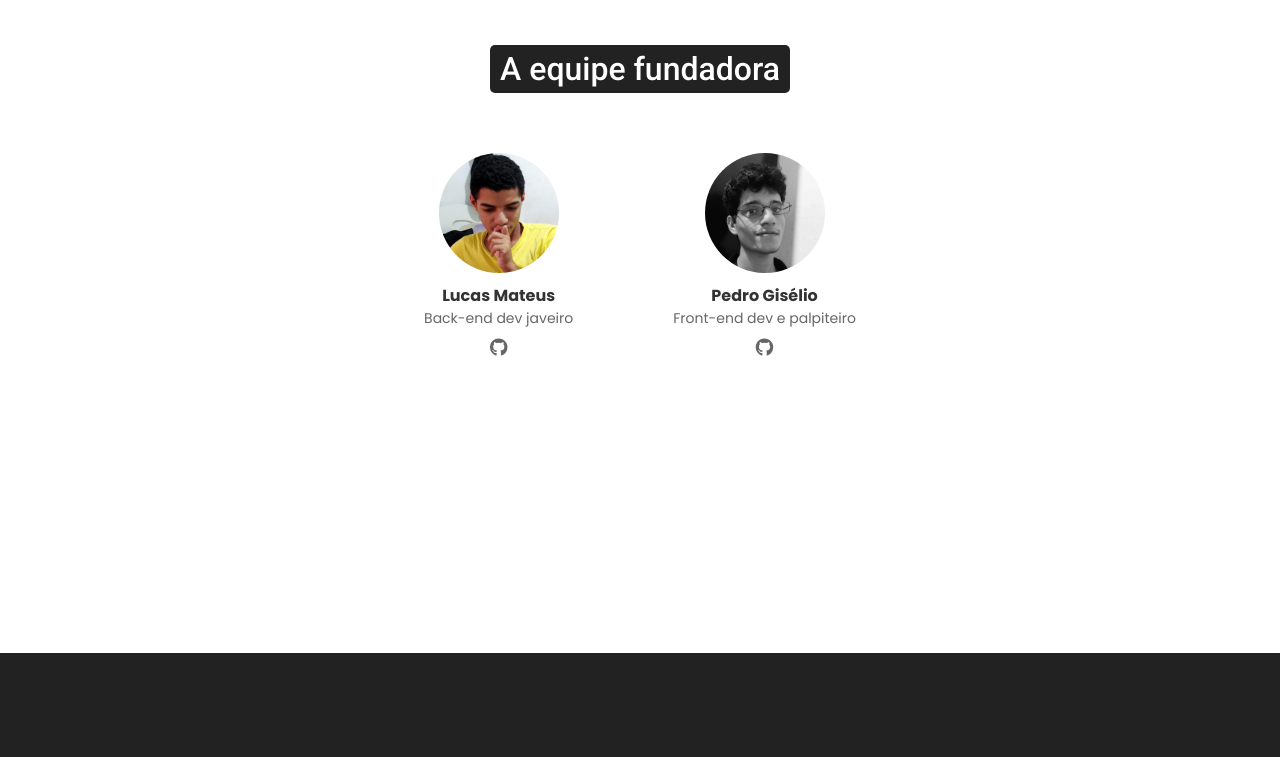
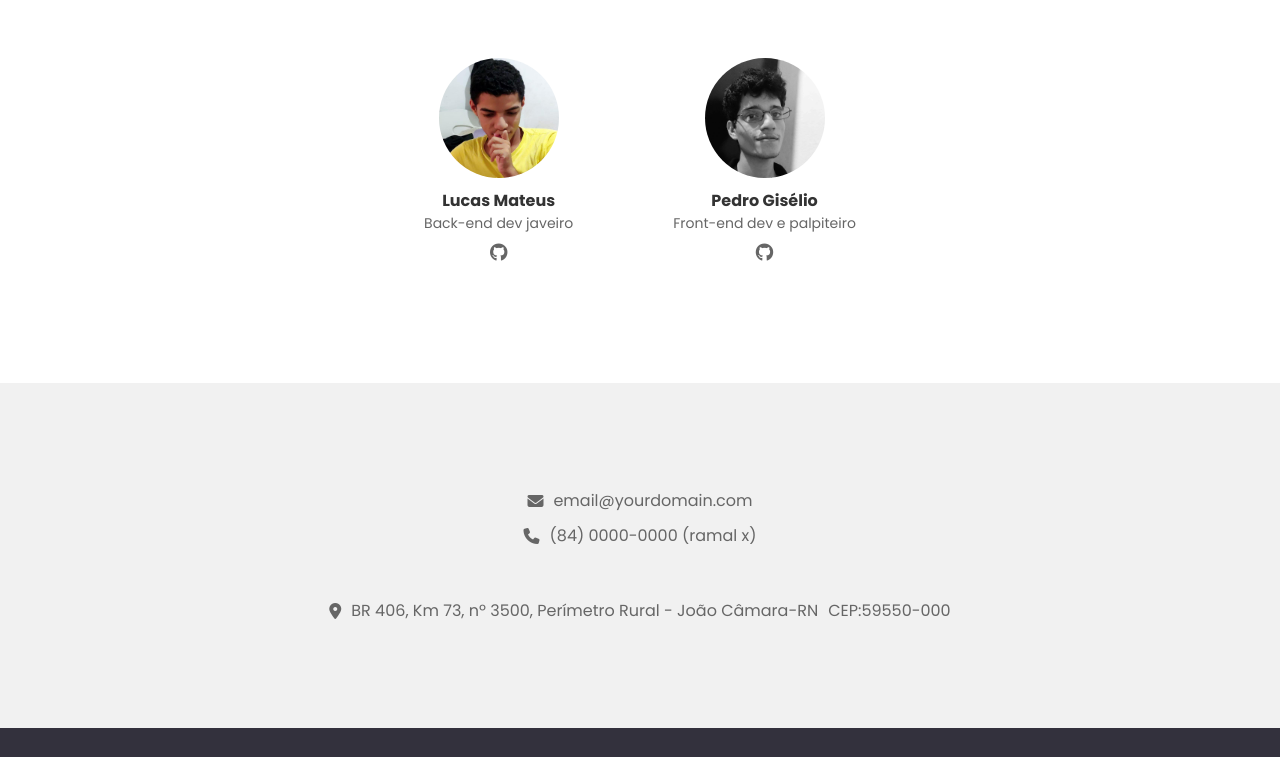
Before and after one commit to pgiselio/ifjobs-next, a Next.js app: page / in a window 1280 px wide. Shown: the part 2006-2763 px from the top of the page. Built offline with nearby package versions, Linux system fonts and the light colour scheme.

Commit message:
sla pq que eu tinha feito isso, mas foi o jeito deixar (useVagas KK)

```diff
--- a/components/landing/navbar.tsx
+++ b/components/landing/navbar.tsx
@@ -4,8 +4,7 @@ import { useAuth } from "../../hooks/useAuth";
 import { Link } from "react-scroll";
 import Image from "next/image";
 import * as NextLink from "next/link";
-import styled from './navbar.module.scss';
-
+import styled from "./navbar.module.scss";
 
 export function LandNavBar() {
   const [menuState, setMenuState] = useState(false);
@@ -15,13 +14,17 @@ export function LandNavBar() {
   const auth = useAuth();
   return (
     <>
-      <div className={styled['landing-header']  + " navigate-container"}>
+      <div className={styled["landing-header"] + " navigate-container"}>
         <nav className={styled["navigate"]}>
           <div className={styled["menu-container"]}>
             <NextLink.default href="/" passHref className={styled["logo-nav"]}>
-                <Image src="/images/logo.svg" alt="" height={34} width={94}/>
+              <Image src="/images/logo.svg" alt="" height={34} width={94} />
             </NextLink.default>
-            <div className={styled["menu"] + (menuState ? " " + styled["active-menu"] : "")}>
+            <div
+              className={
+                styled["menu"] + (menuState ? " " + styled["active-menu"] : "")
+              }
+            >
               <ul>
                 <LandBarItem
                   href="#sec1"
@@ -39,13 +42,13 @@ export function LandNavBar() {
                   setMenuState={setMenuState}
                 />
                 <LandBarItem
-                  href="#sec4"
-                  label="Contato"
+                  href="#sec5"
+                  label="Equipe"
                   setMenuState={setMenuState}
                 />
                 <LandBarItem
-                  href="#sec5"
-                  label="Equipe"
+                  href="#sec4"
+                  label="Contato"
                   setMenuState={setMenuState}
                 />
               </ul>
@@ -54,7 +57,9 @@ export function LandNavBar() {
               {auth.email ? (
                 <button
                   type="button"
-                  className={styled["access-bt"] + (accessState ? " active" : "")}
+                  className={
+                    styled["access-bt"] + (accessState ? " active" : "")
+                  }
                   onClick={() => {
                     window.location.href = "sys";
                   }}
@@ -74,7 +79,11 @@ export function LandNavBar() {
                   auth.email ? navigate.push("sys") : navigate.push("entrar");
                 }}
               ></button>
-              <div className={styled["acesso-mobile"] + (accessState ? " active" : "")}>
+              <div
+                className={
+                  styled["acesso-mobile"] + (accessState ? " active" : "")
+                }
+              >
                 <Acesso />
               </div>
               <div
@@ -138,7 +147,11 @@ function Acesso() {
       <NextLink.default href="entrar" passHref className={styled["login-bt"]}>
         Login
       </NextLink.default>
-      <NextLink.default href="cadastro" passHref className={styled["signup-bt"]}>
+      <NextLink.default
+        href="cadastro"
+        passHref
+        className={styled["signup-bt"]}
+      >
         Cadastro
       </NextLink.default>
     </>
--- a/components/landing/styles.ts
+++ b/components/landing/styles.ts
@@ -72,12 +72,24 @@ export const LandingStyle = styled.div`
       }
     }
     section.cursos-section {
+      background-image: url(images/waves.svg);
+      background-position: center center;
+      background-size: cover;
+      background-blend-mode: color-burn;
+      background-color: #33313d;
+      height: 500px;
       width: 100%;
+      padding: 20px;
+      h1 {
+        color: #f1f1f1;
+        margin-top: -20px;
+        margin-bottom: 40px;
+      }
     }
     section.aderir-section {
       background-color: var(--accent-color-opacity);
       width: 100%;
-      padding: 60px 30px;
+      padding: 100px 30px;
       .img-job-hunt {
         height: 150px;
         margin-bottom: 20px;
@@ -106,14 +118,46 @@ export const LandingStyle = styled.div`
         }
       }
     }
+    section.contatos-section {
+      padding: 100px 30px;
+      width: 100%;
+      background-color: #f1f1f1;
+      min-height: 345px;
+      ul {
+        display: flex;
+        flex-direction: column;
+        align-items: center;
+        justify-content: center;
+        flex-wrap: wrap;
+        gap: 50px;
+        div {
+          display: flex;
+          flex-direction: column;
+          align-items: center;
+          justify-content: center;
+          flex-wrap: wrap;
+          gap: 10px;
+        }
+        li {
+          display: flex;
+          align-items: center;
+          gap: 10px;
+          span,
+          i {
+            font-size: 16px;
+            color: var(--text-b);
+          }
+        }
+      }
+    }
     section.equipe-section {
       padding: 60px 30px;
-      height: calc(100vh - 100px);
+      min-height: 550px;
       width: 100%;
-      h1{
+      h1 {
         margin-bottom: 60px;
         text-align: center;
-        background-color: #222;
+        background-color: #333;
         border-radius: 5px;
         overflow: hidden;
         color: #fff;
@@ -147,15 +191,15 @@ export const LandingStyle = styled.div`
               font-size: 16px;
               color: #333;
             }
-            span{
+            span {
               font-size: 14px;
               color: var(--text-b);
             }
-            a{
+            a {
               margin-top: 5px;
               font-size: 18px;
               color: var(--text-b);
-              :hover{
+              :hover {
                 color: var(--text-a);
               }
             }
@@ -169,14 +213,17 @@ export const LandingStyle = styled.div`
     display: flex;
     align-items: center;
     justify-content: center;
+    padding: 30px 50px;
     column-gap: 50px;
     flex-wrap: wrap;
-    margin-top: 100px;
-    height: 500px;
     display: flex;
-    background: #222;
-    img{
-      height: 60px;
+    background: #33313d;
+    border-bottom: green 5px solid;
+    img {
+      height: 45px;
+      &.coex {
+        height: 35px;
+      }
     }
   }
   .custom-bg {
--- a/package.json
+++ b/package.json
@@ -14,9 +14,7 @@
     "@radix-ui/react-alert-dialog": "^1.0.5",
     "@radix-ui/react-dialog": "^1.0.5",
     "@radix-ui/react-dropdown-menu": "^2.0.6",
-    "@reach/alert-dialog": "^0.17.0",
     "@reach/dialog": "^0.17.0",
-    "@reach/menu-button": "^0.17.0",
     "@tanstack/react-query": "^4.10.3",
     "axios": "^0.27.2",
     "buffer": "^6.0.3",
@@ -37,6 +35,7 @@
     "react-scroll": "^1.8.7",
     "react-scroll-parallax": "^3.2.0",
     "react-select": "^5.3.2",
+    "react-tagcloud": "^2.3.3",
     "react-toastify": "^9.1.3",
     "react-verification-input": "^4.0.0",
     "sass": "^1.53.0",
@@ -55,6 +54,7 @@
     "@types/react-google-recaptcha": "^2.1.5",
     "@types/react-input-mask": "^3.0.1",
     "@types/react-scroll": "^1.8.3",
+    "@types/react-tagcloud": "^2.3.1",
     "@types/styled-components": "^5.1.25",
     "babel-plugin-styled-components": "^2.0.7",
     "eslint": "8.25.0",
--- a/pages/index.tsx
+++ b/pages/index.tsx
@@ -8,16 +8,30 @@ import { Button } from "../components/General/button";
 import { LandNavBar } from "../components/landing/navbar";
 import { LandingGlobalStyle, LandingStyle } from "../components/landing/styles";
 import { useAuth } from "../hooks/useAuth";
-
+import { TagCloud } from "react-tagcloud";
 
 const Home: NextPage = () => {
   const auth = useAuth();
+  const data = [
+    { value: "Administração", count: Math.random() * 100 },
+    { value: "Informática", count: Math.random() * 100 },
+    { value: "Eletrotécnica", count: Math.random() * 100 },
+    { value: "Física", count: Math.random() * 100 },
+    { value: "Energias Renováveis", count: Math.random() * 100 },
+  ];
+  const options = {
+    luminosity: "light",
+    hue: "green",
+  };
+
   useEffect(() => {
     if (auth.userInfo?.email) {
       window.location.href = "sys";
     }
   });
-  return <>
+
+  return (
+    <>
       <Head>
         <title>IF Jobs</title>
         <link rel="icon" href="/favicon.ico" />
@@ -56,7 +70,20 @@ const Home: NextPage = () => {
               />
             </section>
 
-          <section className="cursos-section" id="sec2"></section>
+            <section className="cursos-section" id="sec2">
+              <div className="container" style={{ maxWidth: 600 }}>
+                <h1>Cursos do campus JC</h1>
+
+                <TagCloud
+                  minSize={20}
+                  maxSize={35}
+                  colorOptions={options}
+                  tags={data}
+                  shuffle
+                  onClick={(tag: any) => console.log("clicking on tag:", tag)}
+                />
+              </div>
+            </section>
             <section className="aderir-section" id="sec3">
               <div className="container">
                 <img
@@ -68,7 +95,7 @@ const Home: NextPage = () => {
                 <div className="options">
                   <div className="option">
                     <h2>É aluno ou ex-aluno?</h2>
-                  <Link href="/cadastro" >
+                    <Link href="/cadastro">
                       <Button className="outlined">Cadastre-se</Button>
                     </Link>
                   </div>
@@ -80,10 +107,6 @@ const Home: NextPage = () => {
                   </div>
                 </div>
               </div>
-          </section>
-
-          <section id="sec4">
-            <h3>Contatos aqui em</h3>
             </section>
 
             <section className="equipe-section" id="sec5">
@@ -129,14 +152,37 @@ const Home: NextPage = () => {
                 </div>
               </div>
             </section>
+            <section id="sec4" className="contatos-section">
+              <ul className="items">
+                <div>
+                  <li>
+                    <i className="fas fa-envelope"></i>
+                    <span>email@yourdomain.com</span>
+                  </li>
+
+                  <li>
+                    <i className="fas fa-phone"></i>
+                    <span>(84) 0000-0000 (ramal x)</span>
+                  </li>
+                </div>
+                <li>
+                  <i className="fas fa-location-dot"></i>
+                  <span>
+                    BR 406, Km 73, nº 3500, Perímetro Rural - João Câmara-RN
+                  </span>
+                  <span>CEP:59550-000</span>
+                </li>
+              </ul>
+            </section>
           </main>
           <footer className="landing-footer">
             <img src="/images/landing/IFRNJC.png" alt="" />
-          <img src="/images/landing/coex.png" alt="" />
+            <img src="/images/landing/coex.png" className="coex" alt="" />
           </footer>
         </LandingStyle>
       </ParallaxProvider>
-  </>;
+    </>
+  );
 };
 
 export default Home;
```
Also changed, not shown: components/Layouts/vagaLayout.tsx (+86 -92 lines), hooks/useVagas.tsx (added, +84 -0 lines), public/images/waves.svg, 1 other file (tests, documents, lock files or other folders). Lines whose indentation alone changed are shown as unchanged.
